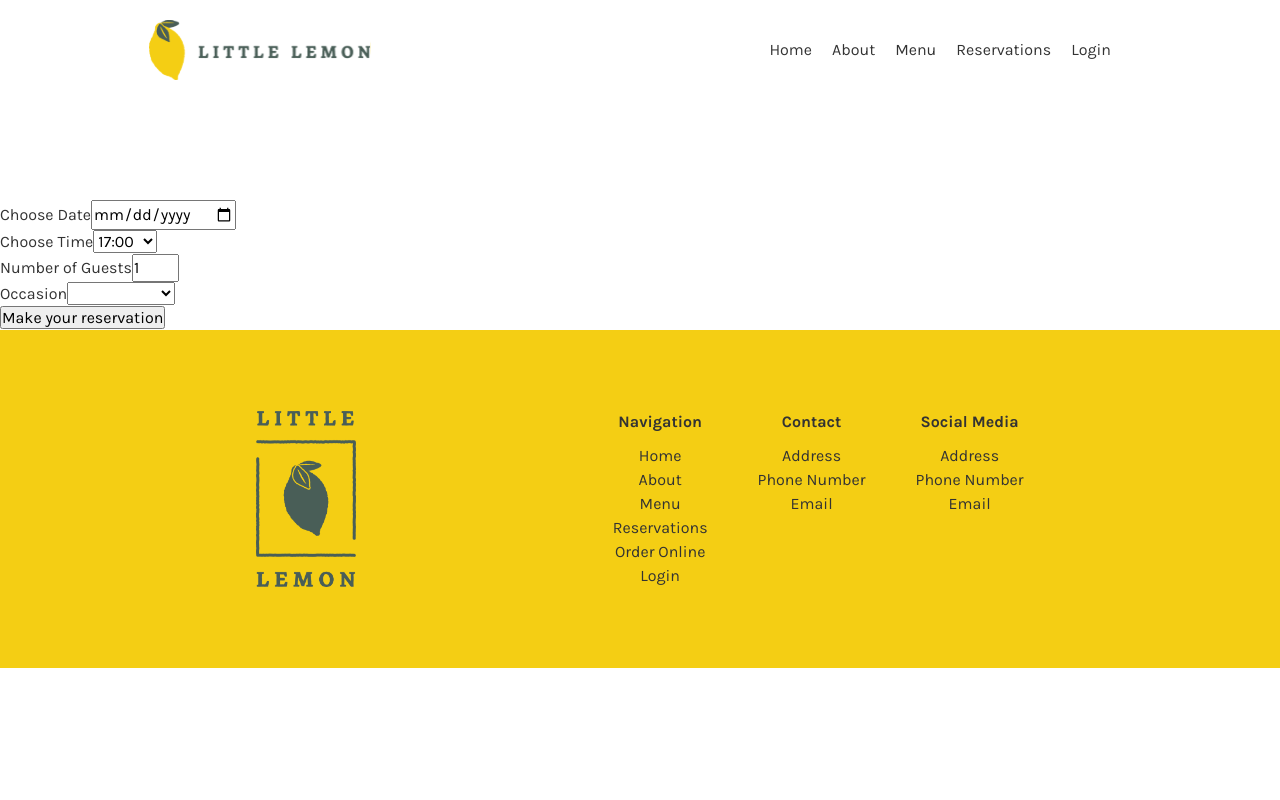
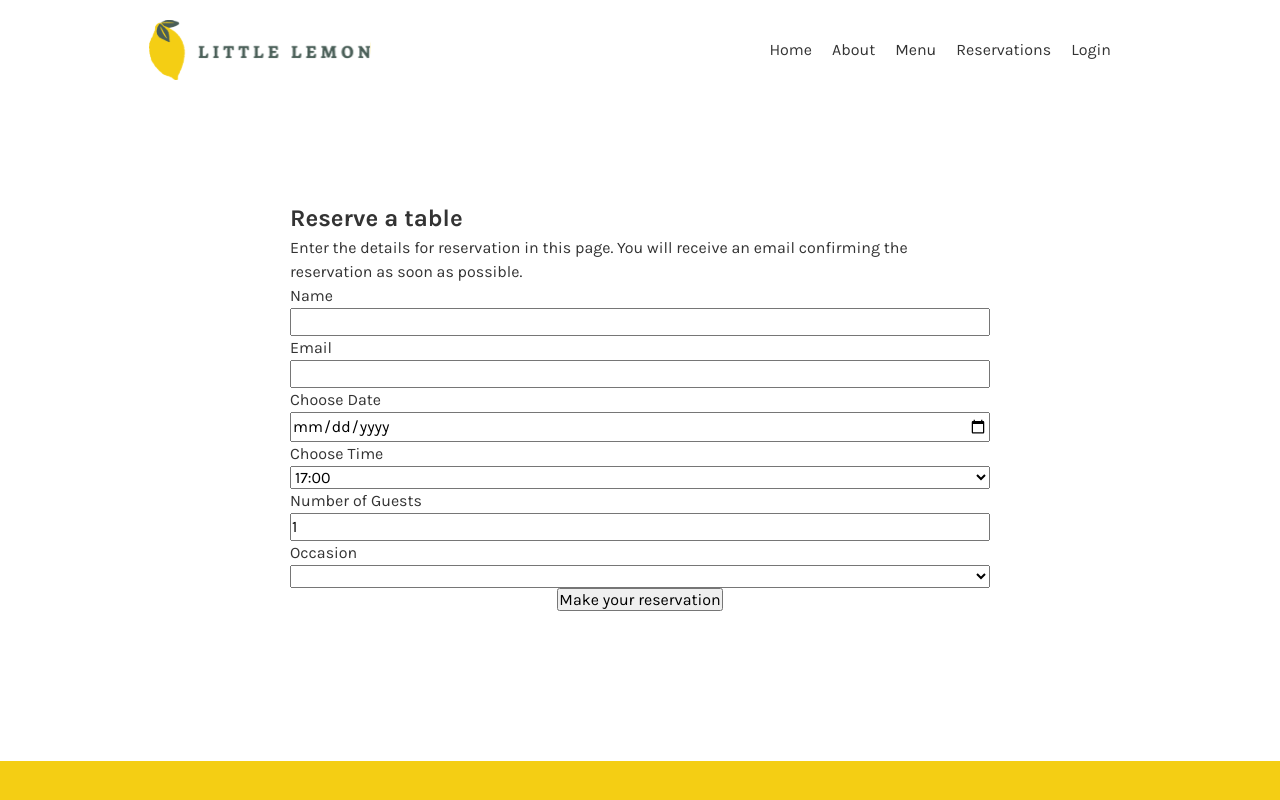
Before and after one commit to kevinsilva/little-lemon, a React (Create React App) app: page /booking in a window 1280 px wide. Shown: the top 800 px of the page. Built offline with nearby package versions, Linux system fonts and the light colour scheme; a web font is replaced by a local one.

Commit message:
adds basic form styles

```diff
--- a/src/components/BookingForm.js
+++ b/src/components/BookingForm.js
@@ -1,35 +1,64 @@
-import { useState } from 'react';
 import { useDataContext } from './DataContext';
 import { occasions } from '../utils/utilities';
+import '../styles/BookingForm.css';
 
 function BookingForm() {
-  const { availableTimes, dispatch } = useDataContext();
-  const [time, setTime] = useState('');
-  const [date, setDate] = useState('');
-  const [bookingOccasion, setBookingOccasion] = useState(occasions[0]);
-  const [numberOfGuests, setNumberOfGuests] = useState('1');
+  const { availableTimes, dispatch, formState, setFormState } =
+    useDataContext();
 
   function handleSubmit(e) {
     e.preventDefault();
     console.log('form submitted');
-    console.log(date, time, bookingOccasion, numberOfGuests, availableTimes);
   }
 
   function handleDateChange(e) {
     const selectedDate = e.target.value;
-    setDate(selectedDate);
+    setFormState({ ...formState, date: selectedDate });
     dispatch({ type: 'UPDATE_TIMES', date: selectedDate });
   }
 
   return (
-    <>
-      <form onSubmit={handleSubmit}>
+    <section className="form-container">
+      <form onSubmit={handleSubmit} className="form">
+        <div className="title-container">
+          <h2 className="form-title">Reserve a table</h2>
+          <p className="form-description">
+            Enter the details for reservation in this page. You will receive an
+            email confirming the reservation as soon as possible.
+          </p>
+        </div>
+        <div className="input-container">
+          <label htmlFor="res-name">Name</label>
+          <input
+            type="text"
+            id="res-name"
+            value={formState.name}
+            onChange={(e) =>
+              setFormState({ ...formState, name: e.target.value })
+            }
+            name="res-name"
+            aria-label="name input"
+          />
+        </div>
+        <div className="input-container">
+          <label htmlFor="res-date">Email</label>
+          <input
+            type="email"
+            id="res-email"
+            value={formState.email}
+            onChange={(e) =>
+              setFormState({ ...formState, email: e.target.value })
+            }
+            name="res-email"
+            aria-label="email input"
+          />
+        </div>
         <div className="input-container">
           <label htmlFor="res-date">Choose Date</label>
           <input
             type="date"
             id="res-date"
-            value={date}
+            value={formState.date}
             onChange={handleDateChange}
             name="res-date"
             aria-label="date selection"
@@ -39,8 +68,10 @@ function BookingForm() {
           <label htmlFor="res-time">Choose Time</label>
           <select
             id="res-time"
-            value={time}
-            onChange={(e) => setTime(e.target.value)}
+            value={formState.time}
+            onChange={(e) =>
+              setFormState({ ...formState, time: e.target.value })
+            }
             name="res-time"
             aria-label="time selection"
           >
@@ -56,8 +87,10 @@ function BookingForm() {
           <input
             type="number"
             id="res-guests"
-            value={numberOfGuests}
-            onChange={(e) => setNumberOfGuests(e.target.value)}
+            value={formState.numberOfGuests}
+            onChange={(e) =>
+              setFormState({ ...formState, numberOfGuests: e.target.value })
+            }
             name="res-guests"
             placeholder="1"
             min="1"
@@ -69,8 +102,10 @@ function BookingForm() {
           <label htmlFor="res-occasion">Occasion</label>
           <select
             id="res-occasion"
-            value={bookingOccasion}
-            onChange={(e) => setBookingOccasion(e.target.value)}
+            value={formState.bookingOccasion}
+            onChange={(e) =>
+              setFormState({ ...formState, bookingOccasion: e.target.value })
+            }
             name="res-occasion"
             aria-label="occasion selection"
           >
@@ -87,7 +122,7 @@ function BookingForm() {
           aria-label="submit reservation button"
         />
       </form>
-    </>
+    </section>
   );
 }
 
--- a/src/components/BookingPage.js
+++ b/src/components/BookingPage.js
@@ -2,7 +2,7 @@ import Header from './Header';
 import BookingForm from './BookingForm';
 import Footer from './Footer';
 
-function ReservationPage() {
+function BookingPage() {
   return (
     <>
       <Header />
@@ -12,4 +12,4 @@ function ReservationPage() {
   );
 }
 
-export default ReservationPage;
+export default BookingPage;
--- a/src/components/DataContext.js
+++ b/src/components/DataContext.js
@@ -1,4 +1,4 @@
-import { createContext, useContext, useReducer } from 'react';
+import { createContext, useContext, useReducer, useState } from 'react';
 import { fetchAPI } from '../utils/mockAPI';
 
 const DataContext = createContext(undefined);
@@ -15,9 +15,19 @@ function updateTimes(state, action) {
 
 export function DataContextProvider({ children }) {
   const [availableTimes, dispatch] = useReducer(updateTimes, initializeTimes());
+  const [formState, setFormState] = useState({
+    name: '',
+    email: '',
+    time: '',
+    date: '',
+    bookingOccasion: '',
+    numberOfGuests: '1',
+  });
 
   return (
-    <DataContext.Provider value={{ availableTimes, dispatch }}>
+    <DataContext.Provider
+      value={{ availableTimes, dispatch, formState, setFormState }}
+    >
       {children}
     </DataContext.Provider>
   );
--- a/src/index.css
+++ b/src/index.css
@@ -40,6 +40,9 @@ body {
   font-size: var(--type-text);
   color: var(--color-highlight-2);
   line-height: 1.5;
+  display: flex;
+  flex-direction: column;
+  min-height: 100vh;
 }
 
 ul,
@@ -63,3 +66,7 @@ textarea,
 select {
   font: inherit;
 }
+
+#root {
+  display: contents;
+}
--- /dev/null
+++ b/src/styles/BookingForm.css
@@ -0,0 +1,31 @@
+.form-container {
+  display: flex;
+
+  justify-content: center;
+  flex-grow: 1;
+  margin-bottom: 15rem;
+}
+
+.form {
+  display: flex;
+  flex-direction: column;
+  align-items: center;
+  width: 100%;
+  max-width: 80rem;
+  padding: 0 5rem;
+}
+
+.title-container {
+}
+
+.form-title {
+}
+
+.form-description {
+}
+
+.input-container {
+  display: flex;
+  flex-direction: column;
+  width: 100%;
+}
```
